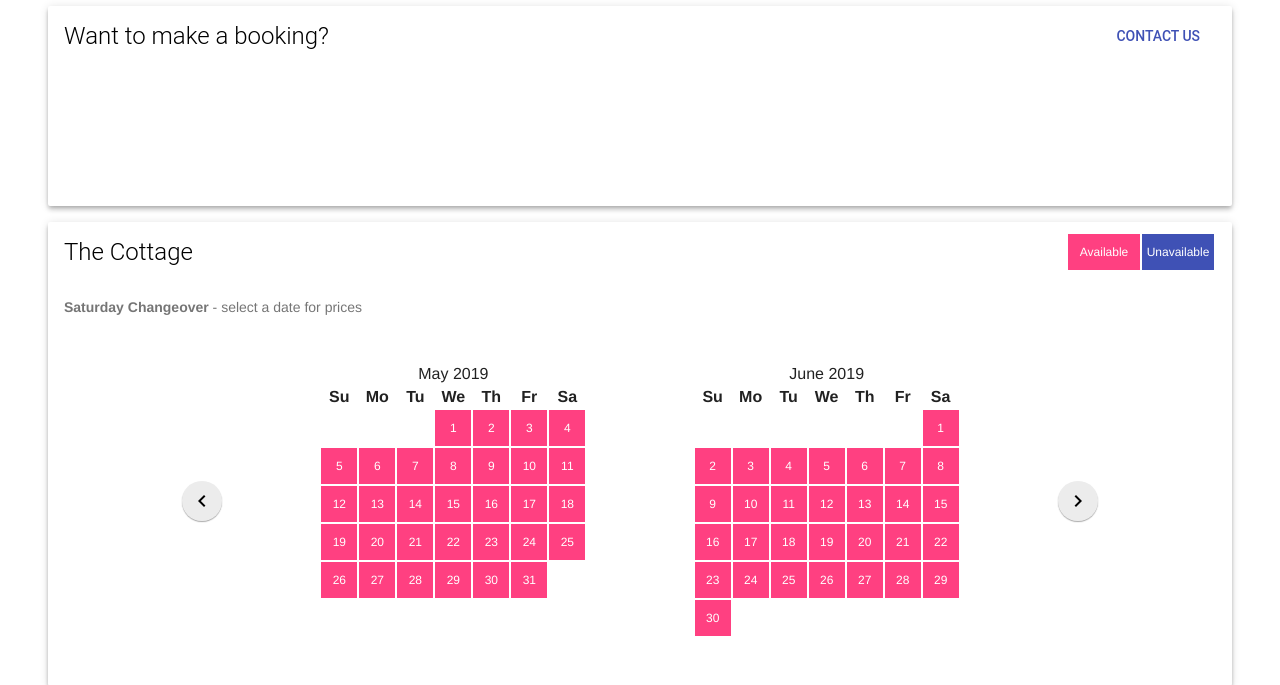
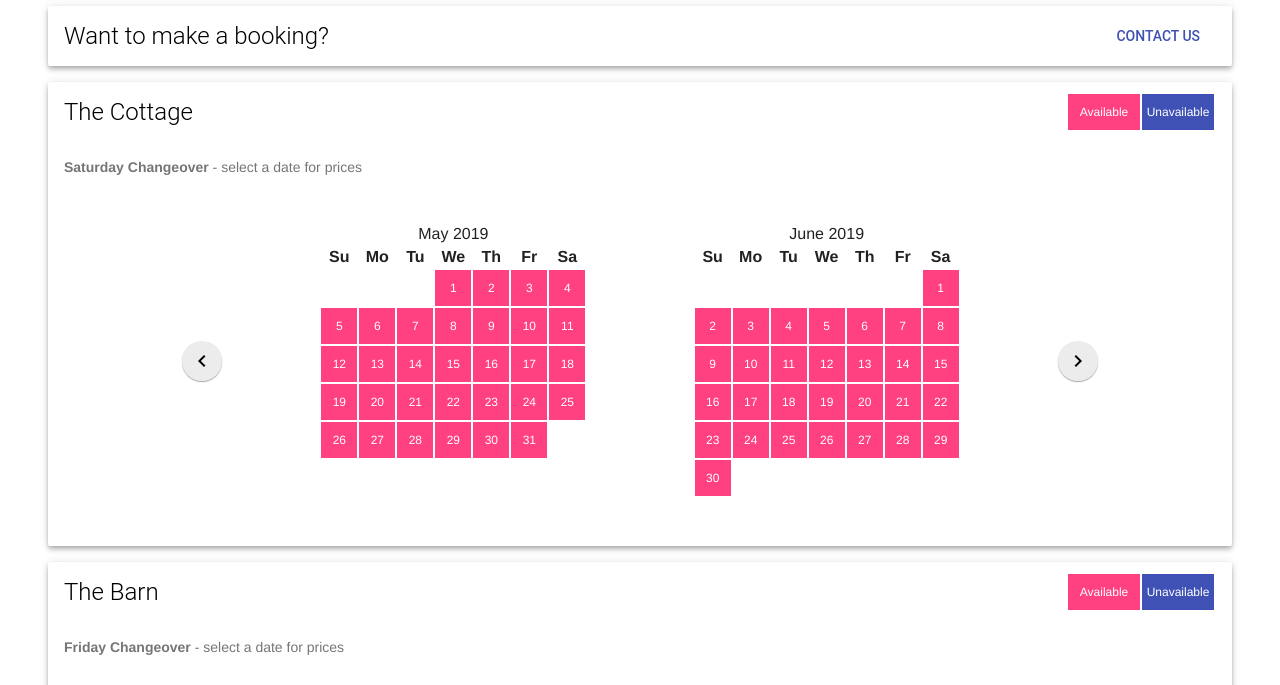
Before and after one commit to HedgehogProductions/trefechanwen, a Django app: page /availability in a window 1280 px wide. Shown: the part 255-940 px from the top of the page. Run offline with Django 3.2, Linux system fonts and the light colour scheme; data that the repository does not hold is empty; parts of the project's set-up code (start-up, migrations or seed data) failed here and were passed over.

Commit message:
Experimenting with contact us link on availability page

```diff
--- a/trefechanwen/static/css/styles.css
+++ b/trefechanwen/static/css/styles.css
@@ -202,6 +202,10 @@ img.article-image {
 
 /* Availability pages */
 
+.availability-contact-card {
+    min-height: 0px;
+}
+
 .availability-card {
     min-width: 330px;
 }
--- a/trefechanwen/templates/availability.html
+++ b/trefechanwen/templates/availability.html
@@ -8,7 +8,7 @@
 
 {% block content %}
 <div class="mdl-grid portfolio-max-width">
-    <div class="mdl-cell mdl-cell--12-col mdl-card mdl-shadow--4dp">
+    <div class="mdl-cell mdl-cell--12-col mdl-card mdl-shadow--4dp availability-contact-card">
         <div class="mdl-card__title">
             <h2 class="mdl-card__title-text">Want to make a booking?</h2>
             <a class="mdl-button mdl-button--colored mdl-js-button mdl-js-ripple-effect availability-calendar-key" href="{% url 'contact' %}">
```
